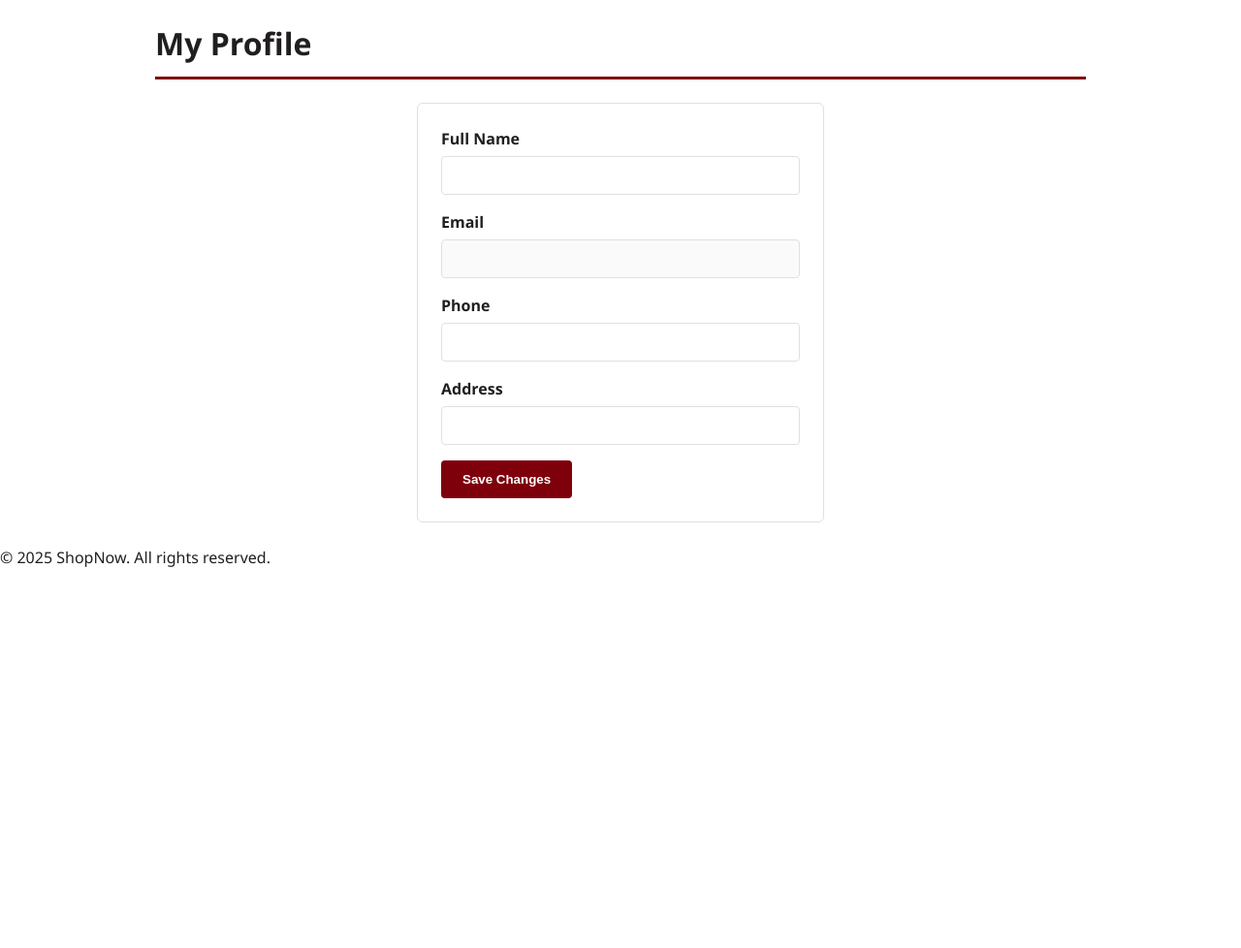
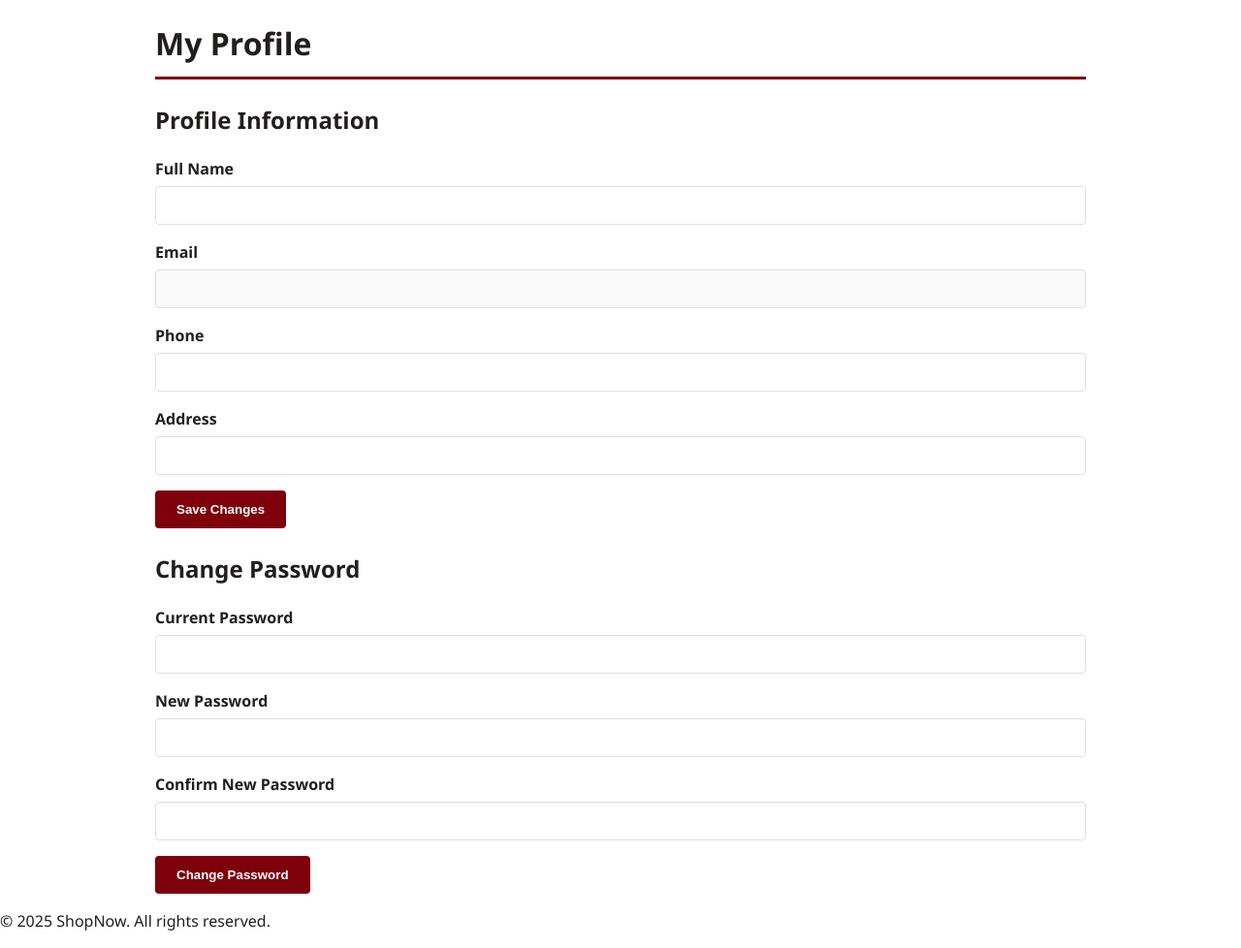
Before and after one commit to freelancherbashu-ctrl/AI39C-Group6_project-SingleVendor_E-Commerce, a Python web app: template app/templates/profile.html in a window 1280 px wide. Shown: the part 112-1090 px from the top of the page at 97% size. Before the commit the page ends 697 px from the top, so only its background shows below. Run offline with Jinja, Linux system fonts and the light colour scheme; the template is opened without the code that fills it, so the values that code supplies are empty.

Commit message:
updated profile

```diff
--- a/app/templates/profile.html
+++ b/app/templates/profile.html
@@ -1,28 +1,49 @@
 {% extends "base.html" %}
-{% block title %}My Profile - ShopOne{% endblock %}
+{% block title %}My Profile{% endblock %}
+{% block content %}
+<div class="page-header">
+    <h1>My Profile</h1>
+</div>
 
-{% block content %}
-<h1>My Profile</h1>
-
-<div class="card auth-card">
-    <form method="POST" action="{{ url_for('customer.profile') }}">
+<div class="form-card">
+    <h2>Profile Information</h2>
+    <form method="post" action="/profile">
         <div class="form-group">
-            <label for="full_name">Full Name</label>
-            <input type="text" id="full_name" name="full_name" value="{{ customer.full_name }}" required>
+            <label>Full Name</label>
+            <input type="text" name="full_name" value="{{ customer.full_name }}" required class="form-control">
         </div>
         <div class="form-group">
-            <label for="email">Email</label>
-            <input type="email" id="email" value="{{ customer.email }}" disabled>
+            <label>Email</label>
+            <input type="email" value="{{ customer.email }}" disabled class="form-control">
         </div>
         <div class="form-group">
-            <label for="phone">Phone</label>
-            <input type="text" id="phone" name="phone" value="{{ customer.phone or '' }}">
+            <label>Phone</label>
+            <input type="text" name="phone" value="{{ customer.phone or '' }}" class="form-control">
         </div>
         <div class="form-group">
-            <label for="address">Address</label>
-            <input type="text" id="address" name="address" value="{{ customer.address or '' }}">
+            <label>Address</label>
+            <input type="text" name="address" value="{{ customer.address or '' }}" class="form-control">
         </div>
         <button type="submit" class="btn btn-primary">Save Changes</button>
     </form>
 </div>
+
+<div class="form-card" style="margin-top: 24px;">
+    <h2>Change Password</h2>
+    <form method="post" action="/profile/change-password">
+        <div class="form-group">
+            <label>Current Password</label>
+            <input type="password" name="current_password" required class="form-control">
+        </div>
+        <div class="form-group">
+            <label>New Password</label>
+            <input type="password" name="new_password" required minlength="6" class="form-control">
+        </div>
+        <div class="form-group">
+            <label>Confirm New Password</label>
+            <input type="password" name="confirm_password" required class="form-control">
+        </div>
+        <button type="submit" class="btn btn-primary">Change Password</button>
+    </form>
+</div>
 {% endblock %}
```
